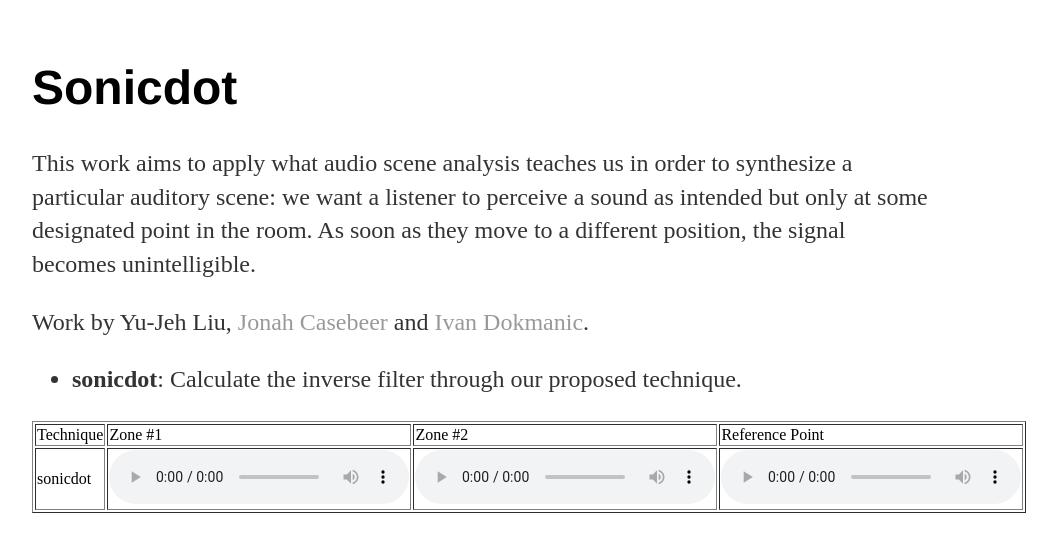
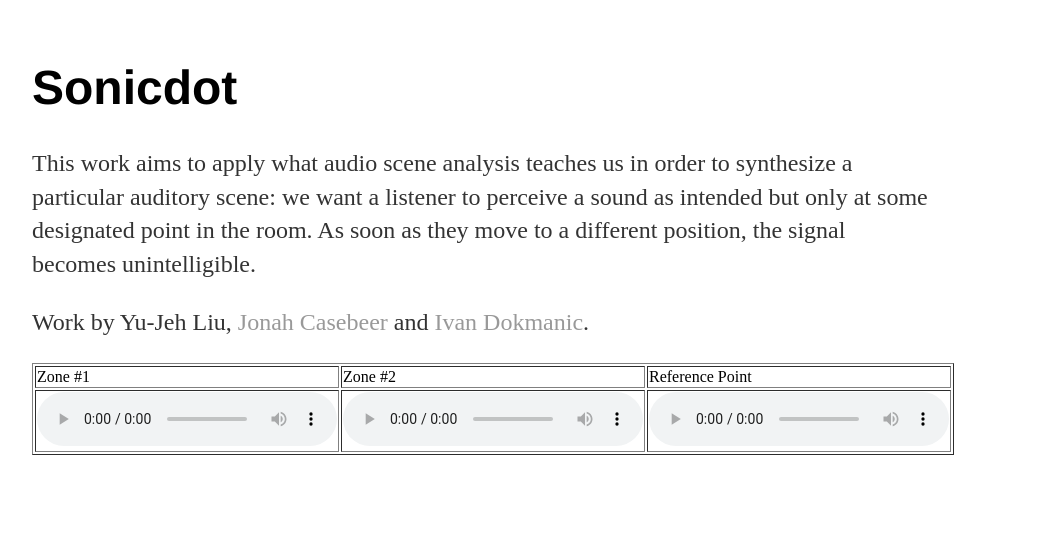
Before and after one commit to swing-research/sonicdot, a Jekyll site: the page built from index.html, in a window 1280 px wide. Shown: the top 552 px of the page, without its empty margins (160-1217 px from the left). Built offline with Jekyll 4.4.1, drawn with Linux system fonts in a browser that asks for light colours.

Commit message:
fixing unclosed div tag

```diff
--- a/_layouts/default.html
+++ b/_layouts/default.html
@@ -7,5 +7,6 @@
   <body>
     <div class="container">
       {{ content }}
+    </div>
   </body>
 </html>
--- a/index.html
+++ b/index.html
@@ -10,18 +10,13 @@
 		the signal becomes unintelligible.</p>
 	<p>Work by Yu-Jeh Liu,  <a href="https://jmcasebeer.github.io/">Jonah Casebeer</a> and <a href="http://dokmanic.ece.illinois.edu/">Ivan Dokmanic</a>.</p>
 
-	<ul>
-		<li><strong>sonicdot</strong>: Calculate the inverse filter through our proposed technique.</li>
-	</ul>
 	<table border="1" style="margin:0px auto; width:80%">
 		<tr>
-			<td>Technique</td>
 			<td>Zone #1</td>
 			<td>Zone #2</td>
 			<td>Reference Point</td>
 		</tr>
 		<tr>
-			<td>sonicdot</td>
 			<td><audio controls=""><source src="everything/results/6_speaker/100000_filt/jonah_and_news_1_white_chop_6speak_100iter_100000filt.wav" /></audio></td>
 			<td><audio controls=""><source src="everything/results/6_speaker/100000_filt/jonah_and_news_2_white_chop_6speak_100iter_100000filt.wav" /></audio></td>
 			<td><audio controls=""><source src="everything/results/6_speaker/100000_filt/jonah_and_news_ref_1_white_chop_6speak_100iter_100000filt.wav" /></audio></td>
```
